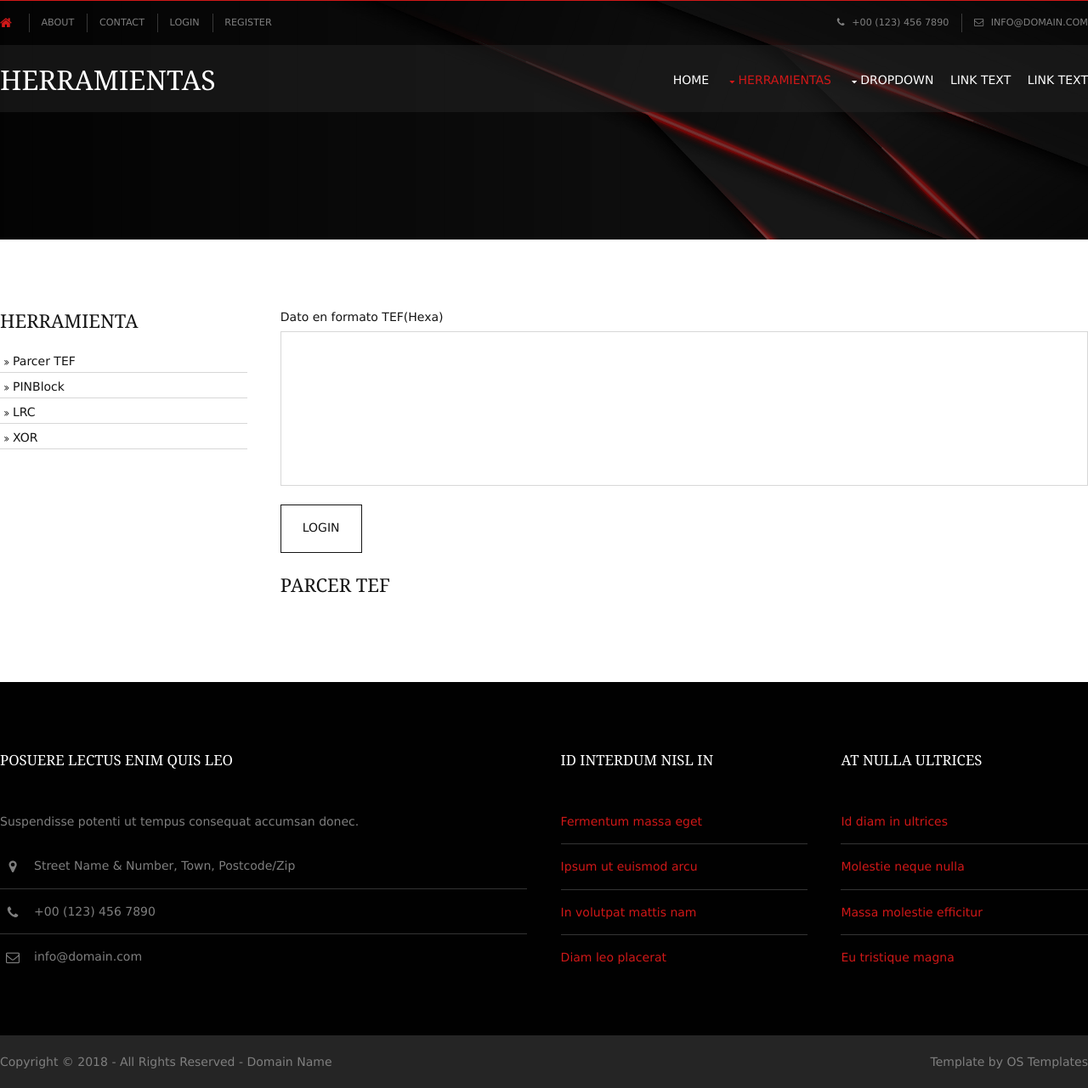
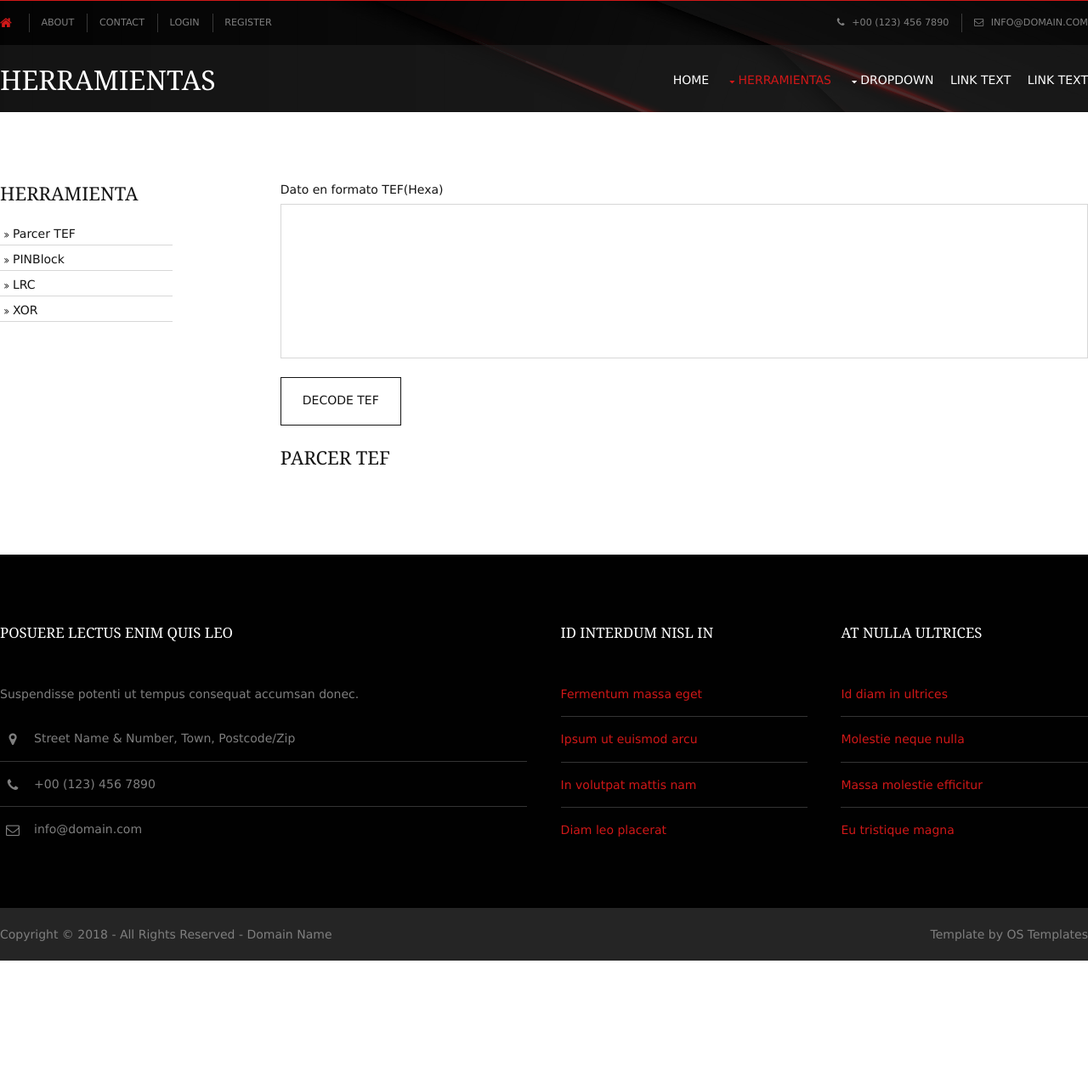
Before and after one commit to ElkynSG/PageToDo, a PHP site: page /page/tool.html in a window 1280 px wide; the page is wider, and only the part inside the window is pictured. Shown: that part at 85% size. After the commit the page ends 1131 px from the top of that part, so only its background shows below. Run offline with PHP 8.4, Linux system fonts and the light colour scheme; some libraries are stand-ins or nearby versions.

Commit message:
decoder tef

```diff
--- a/index.html
+++ b/index.html
@@ -55,7 +55,7 @@ Licence URI: https://www.os-templates.com/template-terms
       <nav id="mainav" class="fl_right">
         <ul class="clear">
           <li class="active"><a href="index.html">Home</a></li>
-          <li><a class="active" href="#">Herramientas</a>
+          <li><a class="active" href="page/tool.html">Herramientas</a>
 
           </li>
           <li><a class="drop" href="#">Paginas</a>
@@ -92,7 +92,7 @@ Licence URI: https://www.os-templates.com/template-terms
         </div>
         <footer>
           <ul class="nospace inline pushright">
-            <li><a class="btn inverse" href="page/tool.html">LOGIN</a></li>
+            <li><a class="btn inverse" href="#">LOGIN</a></li>
             <li><a class="btn inverse" href="page/basic-grid.html">REGISTER</a></li>
           </ul>
         </footer>
--- a/layout/styles/layout.css
+++ b/layout/styles/layout.css
@@ -178,11 +178,11 @@ nav ul, nav ol{margin:0; padding:0; list-style:none;}
 #breadcrumb .heading{margin:0; font-size:2rem;}
 
 /* Sidebar Navigation */
-.sidebar nav{display:block; width:100%;}
+.sidebar nav{display:block; width:70%;}
 .sidebar nav li{margin:0 0 3px 0; padding:0;}
 .sidebar nav a{display:block; position:relative; margin:0; padding:5px 10px 5px 15px; text-decoration:none; border:solid; border-width:0 0 1px 0;}
 .sidebar nav a::after{top:9px; left:5px; content:"\f101";}
-.sidebar nav ul ul a{padding-left:35px;}
+.sidebar nav ul ul a{padding-left:10px;}
 .sidebar nav ul ul a::after{left:25px;}
 .sidebar nav ul ul ul a{padding-left:55px;}
 .sidebar nav ul ul ul a::after{left:45px;}
@@ -204,7 +204,7 @@ nav ul, nav ol{margin:0; padding:0; list-style:none;}
 --------------------------------------------------------------------------------------------------------------- */
 table, th, td{border:1px solid; border-collapse:collapse; vertical-align:top;}
 table, th{table-layout:auto;}
-table{width:100%; margin-bottom:15px;}
+table{width:100px; margin-bottom:15px;}
 th, td{padding:5px 8px;}
 td{border-width:0 1px;}
 
@@ -315,7 +315,7 @@ table a, #comments a{background-color:inherit;}
 /* Max Wrapper Width - Laptop, Desktop etc.
 --------------------------------------------------------------------------------------------------------------- */
 @media screen and (min-width:978px){
-	.hoc{max-width:1300px;}
+	.hoc{max-width:1450px;}
 }
 
 
@@ -378,7 +378,7 @@ table a, #comments a{background-color:inherit;}
 --------------------------------------------------------------------------------------------------------------- */
 @media screen and (max-width:650px){
 	.scrollable{display:block; width:100%; margin:0 0 30px 0; padding:0 0 15px 0; overflow:auto; overflow-x:scroll;}
-	.scrollable table{margin:0; padding:0; white-space:nowrap;}
+	.scrollable table{margin:0; padding:0; white-space:nowrap; width: 300px;overflow:auto; overflow-x:scroll;;}
 
 	.inline li{display:block; margin-bottom:10px;}
 	.pushright li{margin-right:0;}
--- a/page/tool.html
+++ b/page/tool.html
@@ -27,14 +27,10 @@ Licence URI: https://www.os-templates.com/template-terms
     <!-- ################################################################################################ -->
     <!-- ################################################################################################ -->
     <!-- Top Background Image Wrapper -->
-    <div
-      class="bgded overlay"
-      style="background-image: url('../images/demo/backgrounds/01.png')"
-    >
-      <!-- ################################################################################################ -->
+    <div class="bgded overlay" style="background-image: url('../images/demo/backgrounds/01.png')">
       <div class="wrapper row0">
         <div id="topbar" class="hoc clear">
-          <!-- ################################################################################################ -->
+
           <div class="fl_left">
             <ul class="nospace">
               <li>
@@ -52,7 +48,6 @@ Licence URI: https://www.os-templates.com/template-terms
               <li><i class="fa fa-envelope-o"></i> info@domain.com</li>
             </ul>
           </div>
-          <!-- ################################################################################################ -->
         </div>
       </div>
       <!-- ################################################################################################ -->
@@ -100,19 +95,6 @@ Licence URI: https://www.os-templates.com/template-terms
           <!-- ################################################################################################ -->
         </header>
       </div>
-      <!-- ################################################################################################ -->
-      <!-- ################################################################################################ -->
-      <!-- ################################################################################################ -->
-      <div class="wrapper">
-        <section id="breadcrumb" class="hoc clear">
-          <!-- ################################################################################################ -->
-
-          <!-- ################################################################################################ -->
-
-          <!-- ################################################################################################ -->
-        </section>
-      </div>
-      <!-- ################################################################################################ -->
     </div>
     <!-- End Top Background Image Wrapper -->
     <!-- ################################################################################################ -->
@@ -122,12 +104,10 @@ Licence URI: https://www.os-templates.com/template-terms
       <main class="hoc container clear">
         <!-- main body -->
         <!-- ################################################################################################ -->
-        <div class="sidebar one_quarter first">
-          <!-- ################################################################################################ -->
-
-          <div>
+        <div class="sidebar one_quarter first" widch=auto>
+          <div >
             <h6>HERRAMIENTA</h6>
-            <nav class="sdb_holder">
+            <nav>
               <ul>
                 <li><a href="#">Parcer TEF</a></li>
                 <li><a href="#">PINBlock</a></li>
@@ -139,7 +119,7 @@ Licence URI: https://www.os-templates.com/template-terms
 
           <div hidden>
             <h6>URL</h6>
-            <nav class="sdb_holder">
+            <nav>
               <ul>
                 <li><a href="#">Parcer TEF</a></li>
                 <li><a href="#">PINBlock</a></li>
@@ -148,16 +128,11 @@ Licence URI: https://www.os-templates.com/template-terms
               </ul>
             </nav>
           </div>
-
-          <!-- ################################################################################################ -->
         </div>
         <!-- ################################################################################################ -->
-        <!-- ################################################################################################ -->
-        <div class="content three_quarter">
-          <!-- ################################################################################################ -->
-
+        <div class="content three_quarter" widch=auto>
           <div id="TefDecoder">
-            <div id="comments" class="block clear">
+            <div id="comments">
               <label for="comment">Dato en formato TEF(Hexa)</label>
               <textarea
                 name="comment"
@@ -167,22 +142,18 @@ Licence URI: https://www.os-templates.com/template-terms
               ></textarea>
             </div>
             <br />
-            <footer>
-              <ul class="nospace inline pushright">
-                <li><a class="btn inverse" href="#TefDecoder" id="btDecodeTef">login</a></li>
-              </ul>
-            </footer>
+            <li>
+              <a class="btn inverse" href="#TefDecoder" id="btDecodeTef"
+                >Decode tef</a>
+            </li>
             <br />
-
             <h1>Parcer TEF</h1>
             <div id="tablaTEF" class="scrollable"></div>
           </div>
-
-          <!-- ################################################################################################ -->
         </div>
         <!-- ################################################################################################ -->
-        <!-- / main body -->
-        <div class="clear"></div>
+
+
       </main>
     </div>
     <!-- ################################################################################################ -->
```
Also changed, not shown: layout/scripts/jquery.mobilemenu.js (+31 -1 lines), layout/scripts/jstool.js (+49 -23 lines), layout/styles/index.html (deleted).
